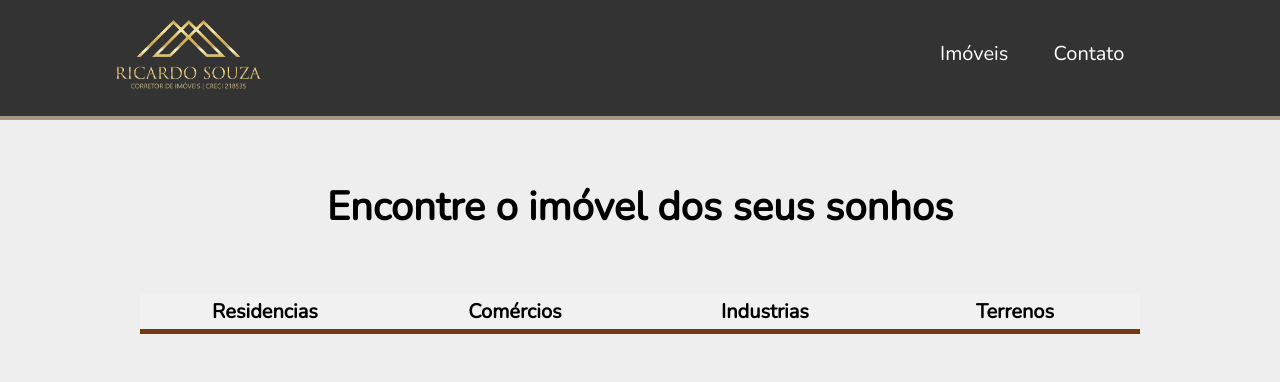
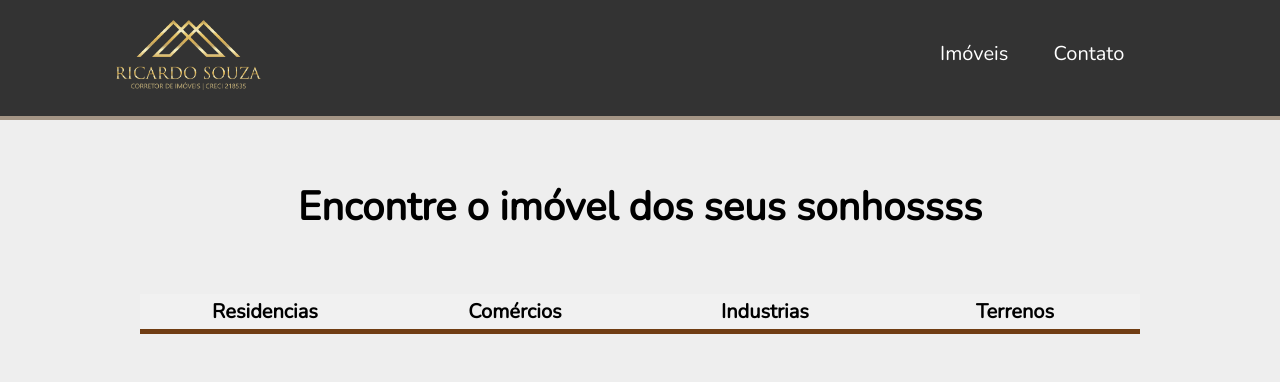
Before and after one commit to Site-Corretor/corretor-imoveis, a PHP site: page /geral.php in a window 1280 px wide. Shown: the top 382 px of the page. Run offline with PHP 8.4, Linux system fonts and the light colour scheme; data that the repository does not hold is empty.

Commit message:
teste de git para ver se funciona

```diff
--- a/geral.php
+++ b/geral.php
@@ -42,7 +42,7 @@ $visualizar = $u->visualizar();
         <!--center-->
     </header>
 
-    <h1 class="sonho">Encontre o imóvel dos seus sonhos</h1>
+    <h1 class="sonho">Encontre o imóvel dos seus sonhossss</h1>
 
     <div class="tipos-imoveis">
         <a href="filtroResidencias.php" class="botao-filtro">
```
